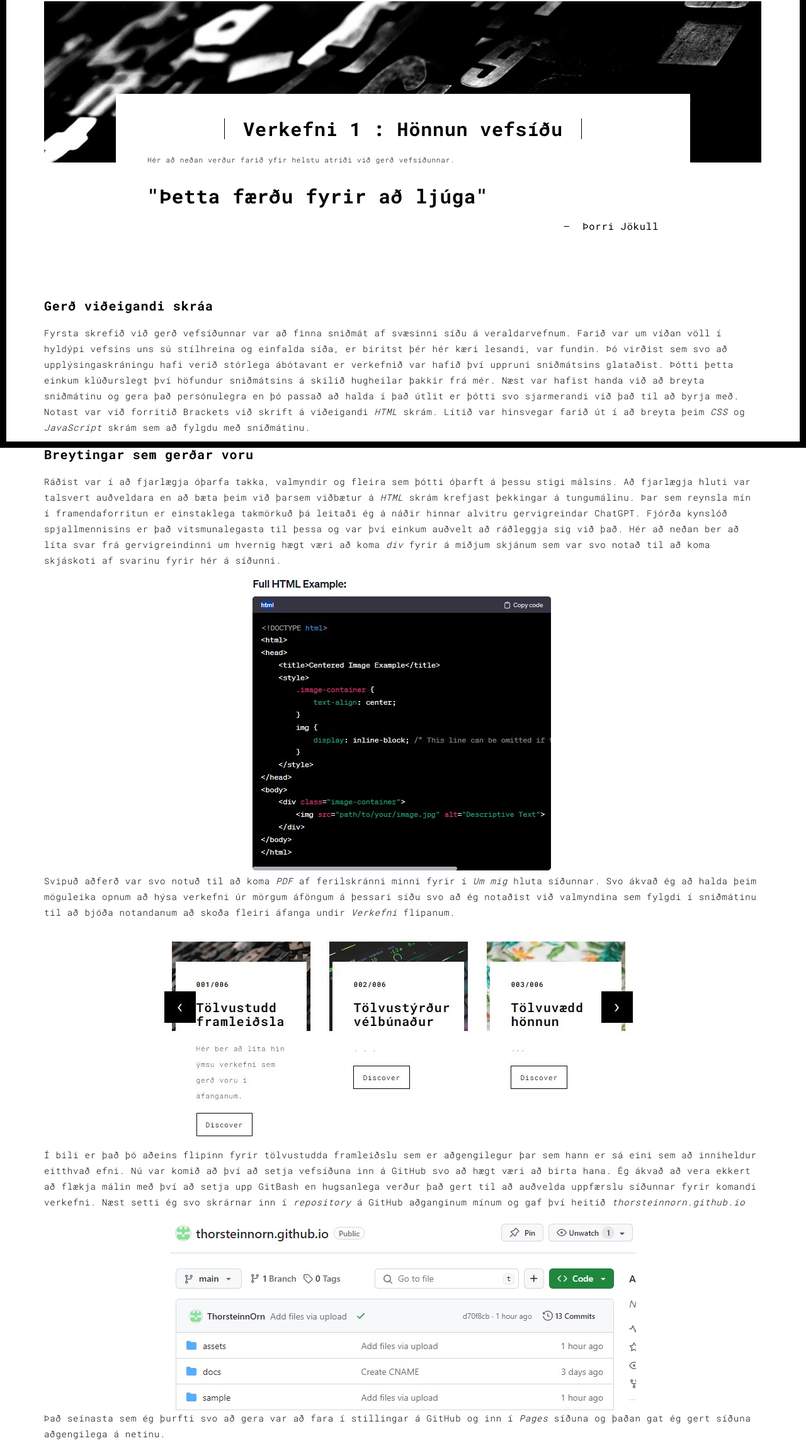
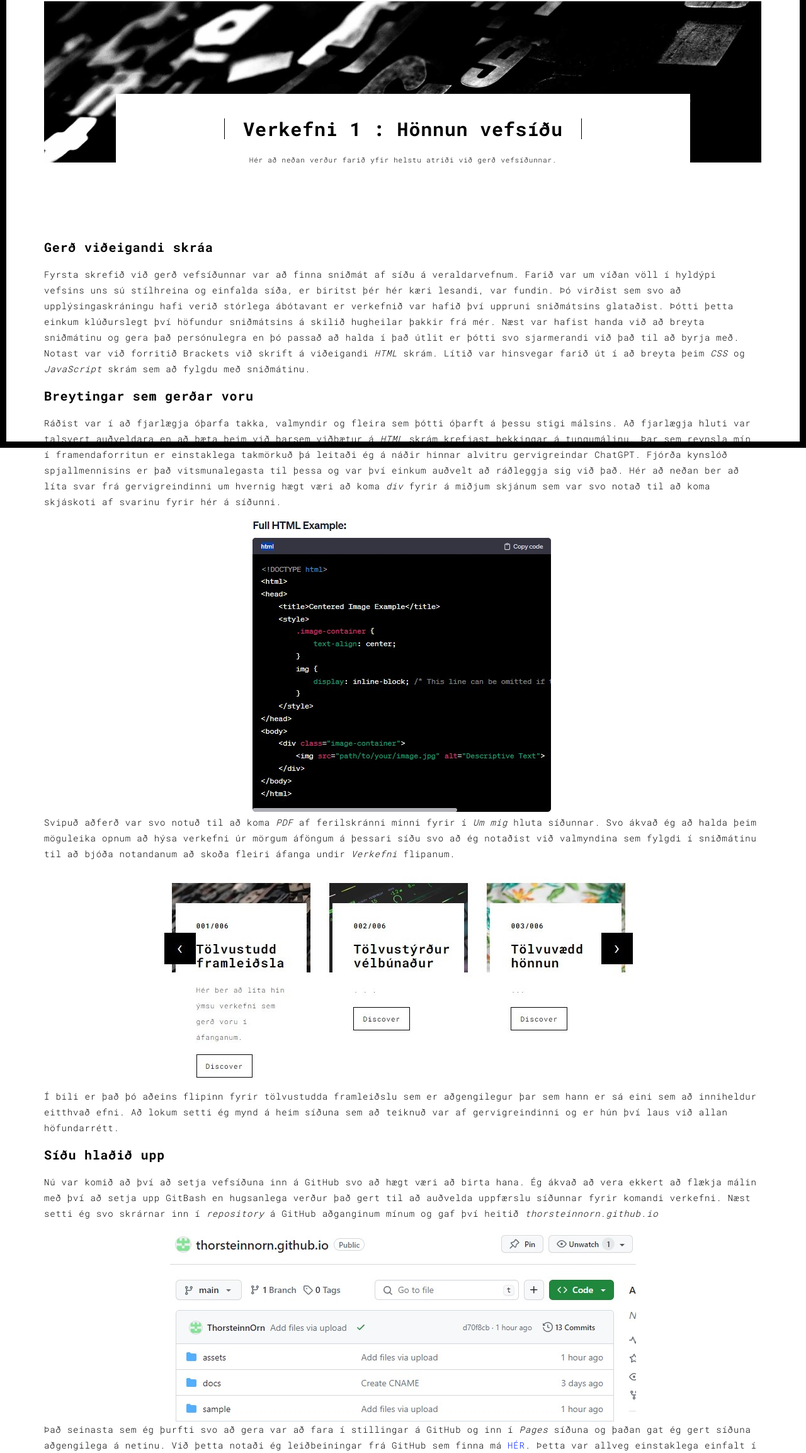
Before and after one commit to ThorsteinnOrn/thorsteinnornff.github.io, a plain HTML site: page work.html in a window 1280 px wide. Shown: the part 89-2396 px from the top of the page at 63% size. Drawn offline with Linux system fonts and the light colour scheme.

Commit message:
Add files via upload

```diff
--- a/work.html
+++ b/work.html
@@ -65,13 +65,11 @@
         <div class="card-container">
           <div class="text-center">
             <h1 class="h2">Verkefni 1 : Hönnun vefsíðu</h1>
+                  <p>Hér að neðan verður farið yfir helstu atriði við gerð vefsíðunnar.</p>
           </div>
-          <p>Hér að neðan verður farið yfir helstu atriði við gerð vefsíðunnar.</p>
 
-          <blockquote>
-            <p>"Þetta færðu fyrir að ljúga"</p>
-            <small class="pull-right">Þorri Jökull</small>
-          </blockquote>
+
+
         </div>
       </div>
 
@@ -83,7 +81,7 @@
       </div>
     </div>
       <h3>Gerð viðeigandi skráa</h3>
-      <p style="font-size: 14px;">Fyrsta skrefið við gerð vefsíðunnar var að finna sniðmát af svæsinni síðu á veraldarvefnum. Farið var um víðan völl í hyldýpi vefsins uns sú stílhreina og einfalda síða, er biritst þér hér kæri lesandi, var fundin. Þó virðist sem svo að upplýsingaskráningu hafi verið stórlega ábótavant er verkefnið var hafið því uppruni sniðmátsins glataðist. Þótti þetta einkum klúðurslegt því höfundur sniðmátsins á skilið hugheilar þakkir frá mér. Næst var hafist handa við að breyta sniðmátinu og gera það persónulegra en þó passað að halda í það útlit er þótti svo sjarmerandi við það til að byrja með. Notast var við forritið Brackets við skrift á viðeigandi <span lang="it" style="font-style: italic;">HTML</span> skrám. Lítið var hinsvegar farið út í að breyta þeim <span lang="it" style="font-style: italic;">CSS</span> og <span lang="it" style="font-style: italic;">JavaScript</span> skrám sem að fylgdu með sniðmátinu.
+      <p style="font-size: 14px;">Fyrsta skrefið við gerð vefsíðunnar var að finna sniðmát af síðu á veraldarvefnum. Farið var um víðan völl í hyldýpi vefsins uns sú stílhreina og einfalda síða, er biritst þér hér kæri lesandi, var fundin. Þó virðist sem svo að upplýsingaskráningu hafi verið stórlega ábótavant er verkefnið var hafið því uppruni sniðmátsins glataðist. Þótti þetta einkum klúðurslegt því höfundur sniðmátsins á skilið hugheilar þakkir frá mér. Næst var hafist handa við að breyta sniðmátinu og gera það persónulegra en þó passað að halda í það útlit er þótti svo sjarmerandi við það til að byrja með. Notast var við forritið Brackets við skrift á viðeigandi <span lang="it" style="font-style: italic;">HTML</span> skrám. Lítið var hinsvegar farið út í að breyta þeim <span lang="it" style="font-style: italic;">CSS</span> og <span lang="it" style="font-style: italic;">JavaScript</span> skrám sem að fylgdu með sniðmátinu.
       </p>
       <h3>Breytingar sem gerðar voru</h3>
       <p style="font-size: 14px;">
@@ -125,7 +123,14 @@
     </div>
 </body>
     <p style="font-size: 14px;">
-      Í bili er það þó aðeins flipinn fyrir tölvustudda framleiðslu sem er aðgengilegur þar sem hann er sá eini sem að inniheldur eitthvað efni. Nú var komið að því að setja vefsíðuna inn á GitHub svo að hægt væri að birta hana. Ég ákvað að vera ekkert að flækja málin með því að setja upp GitBash en hugsanlega verður það gert til að auðvelda uppfærslu síðunnar fyrir komandi verkefni. Næst setti ég svo skrárnar inn í <span lang="it" style="font-style: italic;">repository</span> á GitHub aðganginum mínum og gaf því heitið <span lang="it" style="font-style: italic;">thorsteinnorn.github.io</span>
+      Í bili er það þó aðeins flipinn fyrir tölvustudda framleiðslu sem er aðgengilegur þar sem hann er sá eini sem að inniheldur eitthvað efni. Að lokum setti ég mynd á heim síðuna sem að teiknuð var af gervigreindinni og er hún því laus við allan höfundarrétt.
+         </p>
+
+        <h3> Síðu hlaðið upp</h3>
+
+      <p style="font-size: 14px;">
+        Nú var komið að því að setja vefsíðuna inn á GitHub svo að hægt væri að birta hana. Ég ákvað að vera ekkert að flækja málin með því að setja upp GitBash en hugsanlega verður það gert til að auðvelda uppfærslu síðunnar fyrir komandi verkefni.
+        Næst setti ég svo skrárnar inn í <span lang="it" style="font-style: italic;">repository</span> á GitHub aðganginum mínum og gaf því heitið <span lang="it" style="font-style: italic;">thorsteinnorn.github.io</span>
     </p>
 
             <head>
@@ -143,9 +148,13 @@
         <img src="./assets/images/Mynd3.jpg" alt="Descriptive Text">
     </div>
 </body>
+
       <p style="font-size: 14px;">
-    Það seinasta sem ég þurfti svo að gera var að fara í stillingar á GitHub og inn í  <span lang="it" style="font-style: italic;">Pages</span> síðuna og þaðan gat ég gert síðuna aðgengilega á netinu.
+    Það seinasta sem ég þurfti svo að gera var að fara í stillingar á GitHub og inn í  <span lang="it" style="font-style: italic;">Pages</span> síðuna og þaðan gat ég gert síðuna aðgengilega á netinu. Við þetta notaði ég leiðbeiningar frá GitHub sem finna má <a href="https://docs.github.com/en/pages/quickstart">HÉR</a>. Þetta var allveg einstaklega einfalt í framkvæmd svo lítið annað er um þetta að segja.
       </p>
+
+
+
                 <head>
     <style>
         .image-container {
@@ -164,7 +173,10 @@
       <p style="font-size: 18px;">
       Hlekkur á viðeigandi <span lang="it" style="font-style: italic;">repository</span> er svo <a href="https://github.com/ThorsteinnOrn/thorsteinnorn.github.io">HÉR</a>
           </p>
-
+      <h3> Markmið í áfanganum</h3>
+       <p style="font-size: 14px;">
+           Eftir að hafa lokið áfanganum vil ég hafa einhverja kunnáttu á geislaskurði, 3D prentun og fræsingu og geta útbúið viðeigandi stafræn skjöl sem notast þarf við í framleiðslu með þessum aðferðum. Í lokaverkefninu væri ég til í að búa til eithvað sem ég hef gagn af. Mögulega væri hægt að tvinna verkefni þessa áfanga saman við áfangann Tölvustýrður vélbúnaður svo að gagn væri af í þeim báðum.
+      </p>
   </div>
 </div>
 
```
Also changed, not shown: works.html (+2 -2 lines).
